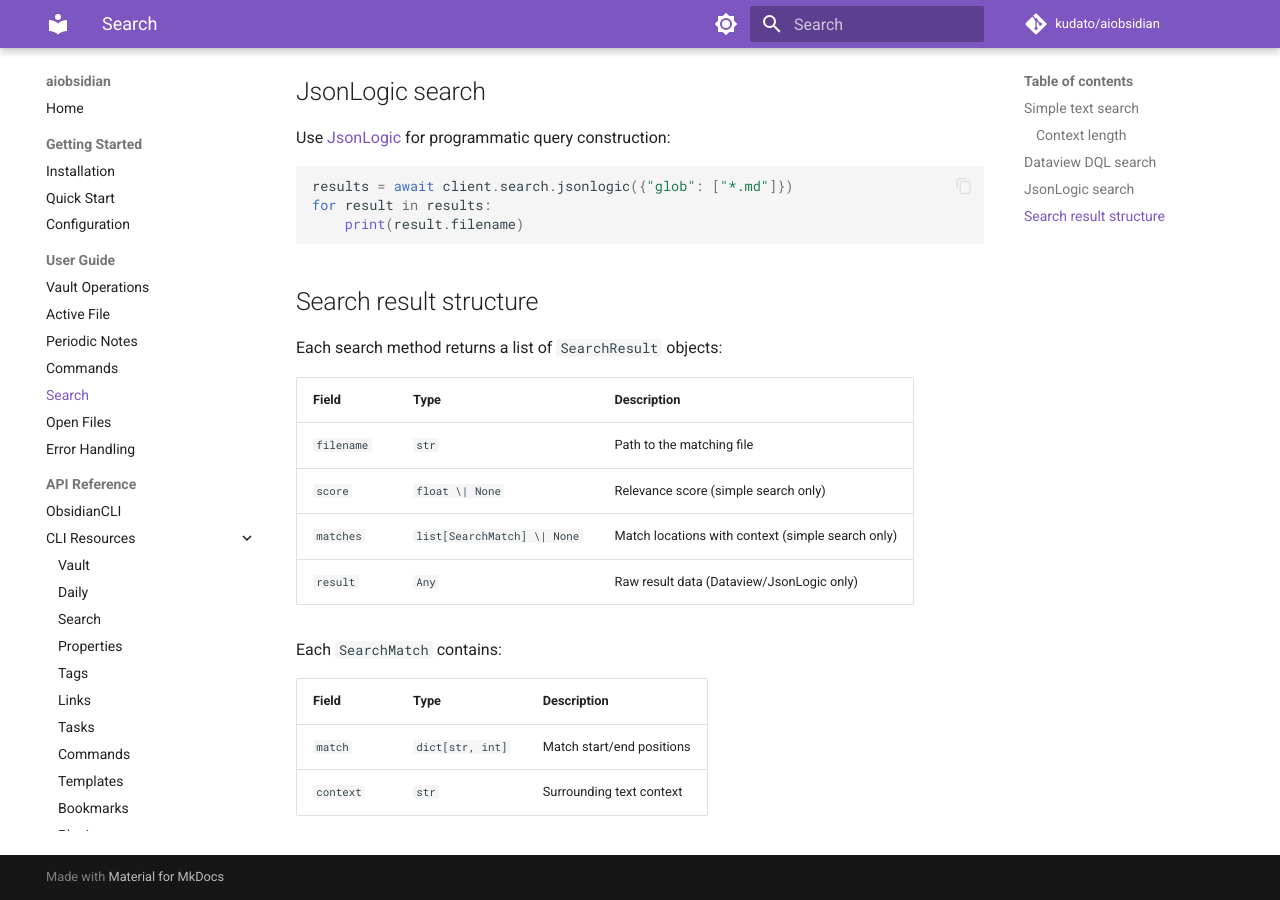
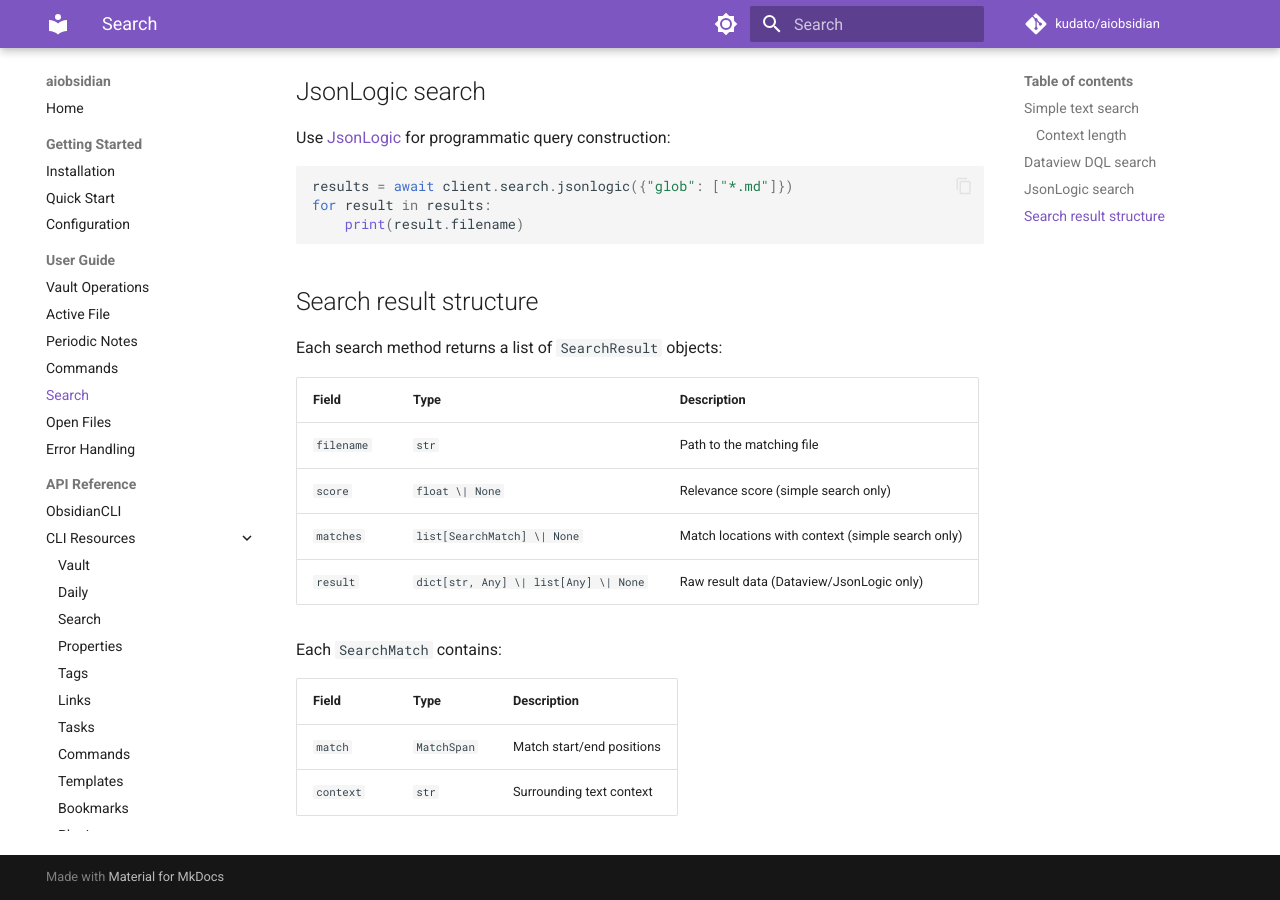
Before and after one commit to kudato/aiobsidian, an MkDocs documentation site: the page built from docs/guide/search.md, in a window 1280 px wide and 900 px high, scrolled down 939 px. Built offline with MkDocs 1.6.1 and Material for MkDocs 9.7.7, drawn with Linux system fonts in a browser that asks for light colours; comment, search, counter and statistics services are not loaded.

Commit message:
docs: fix search result types and add missing MatchSpan model

```diff
--- a/docs/guide/search.md
+++ b/docs/guide/search.md
@@ -55,11 +55,11 @@ Each search method returns a list of `SearchResult` objects:
 | `filename` | `str` | Path to the matching file |
 | `score` | `float \| None` | Relevance score (simple search only) |
 | `matches` | `list[SearchMatch] \| None` | Match locations with context (simple search only) |
-| `result` | `Any` | Raw result data (Dataview/JsonLogic only) |
+| `result` | `dict[str, Any] \| list[Any] \| None` | Raw result data (Dataview/JsonLogic only) |
 
 Each `SearchMatch` contains:
 
 | Field | Type | Description |
 |-------|------|-------------|
-| `match` | `dict[str, int]` | Match start/end positions |
+| `match` | `MatchSpan` | Match start/end positions |
 | `context` | `str` | Surrounding text context |
```
Also changed, not shown: docs/reference/models.md (+2 -0 lines).
